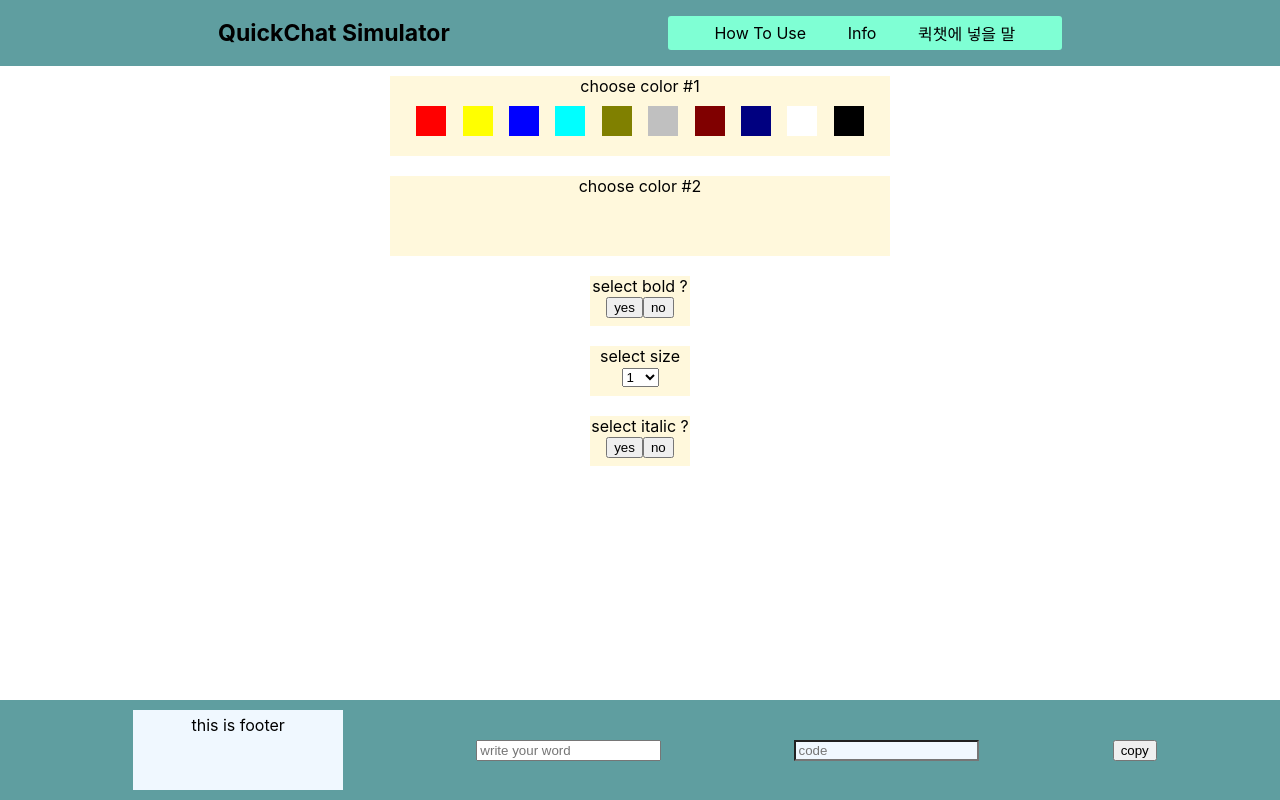
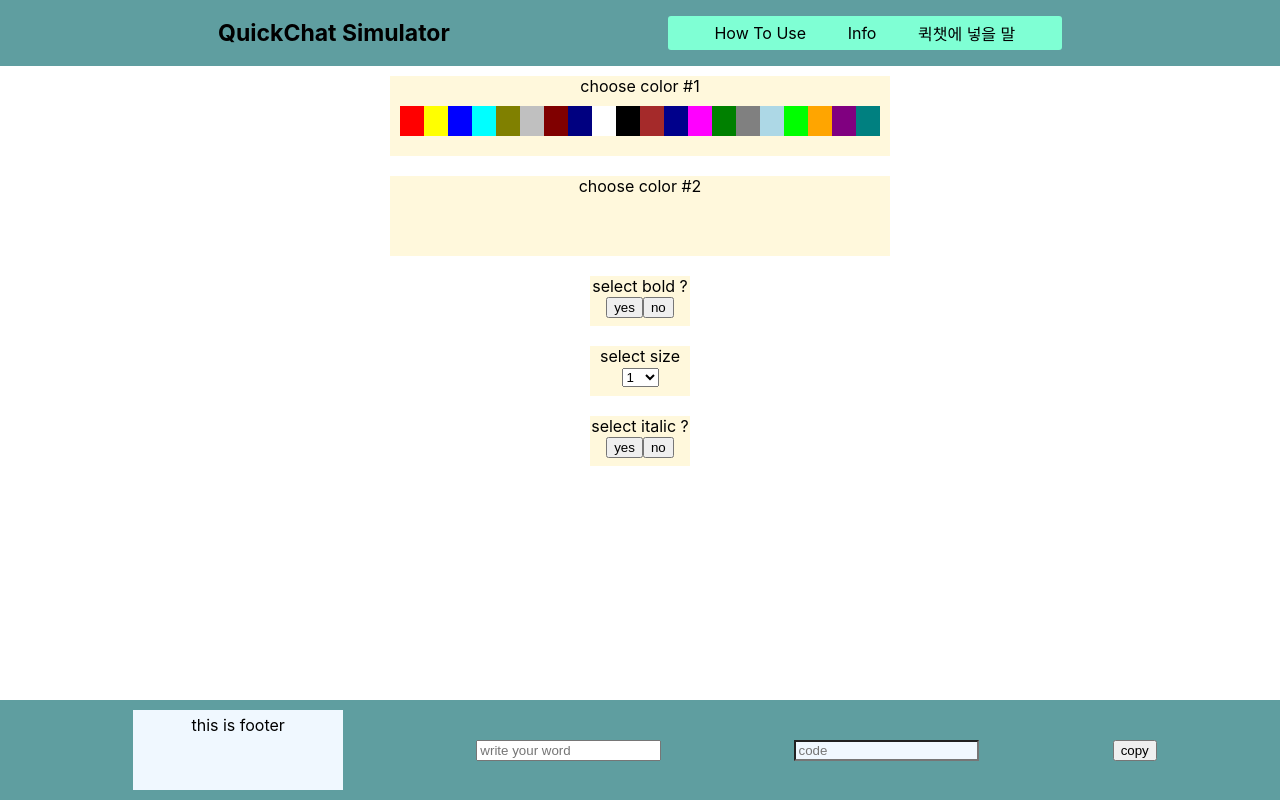
Before and after one commit to lwef/quick-chat-simulator, a React (Create React App) app: page / in a window 1280 px wide. Built offline with nearby package versions, Linux system fonts and the light colour scheme.

Commit message:
#2 Refactor color picker 1

```diff
--- a/src/view/Main.js
+++ b/src/view/Main.js
@@ -3,6 +3,17 @@ import Footer from '../component/Footer';
 import './Main.css';
 
 function Main() {
+    const colorPicker1 = () => {
+        const color = ["red", "yellow", "blue", "aqua", "olive", "silver", "maroon", "navy", "white", "black",
+            "brown", "darkblue", "magenta", "green", "grey", "lightblue", "lime", "orange", "purple", "teal"];
+        const result = [];
+        const numOfColor = color.length;
+        for (let i=0; i<numOfColor; i++) {
+            result.push(<div key={i} style={{background:color[i]}} onClick = {()=> {console.log(color[i])}}></div>);
+        }
+        return result;
+    }
+
     const chatSize = () => {
         const result = [];
         for (let i = 1; i < 30; i++) {
@@ -17,16 +28,7 @@ function Main() {
             <div className='main__colorPick'>
                 choose color #1<br/>
                 <div className='colorWrap'>
-                    <div style={{background:"red"}}></div>
-                    <div style={{background:"yellow"}}></div>
-                    <div style={{background:"blue"}}></div>
-                    <div style={{background:"aqua"}}></div>
-                    <div style={{background:"olive"}}></div>
-                    <div style={{background:"silver"}}></div>
-                    <div style={{background:"maroon"}}></div>
-                    <div style={{background:"navy"}}></div>
-                    <div style={{background:"white"}}></div>
-                    <div style={{background:"black"}}></div>
+                    {colorPicker1()}
                 </div>
             </div>
             <div className='main__colorPick'>
```
